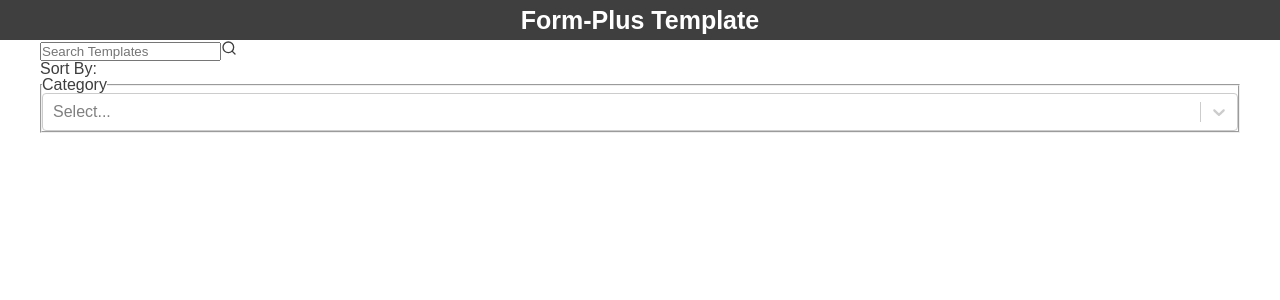
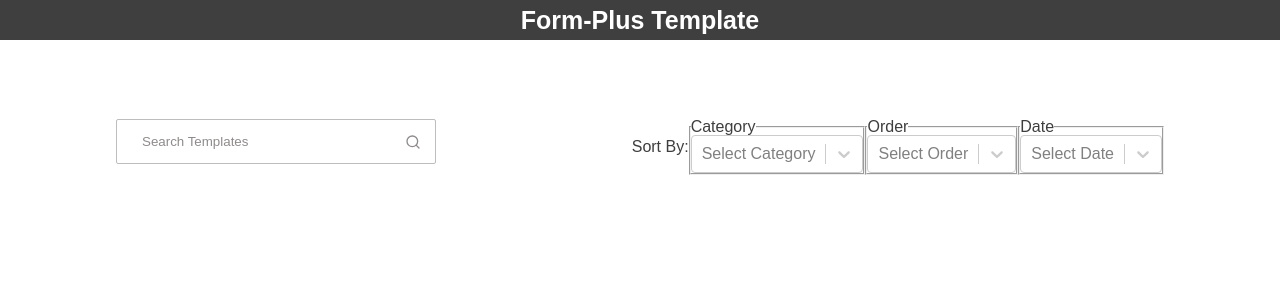
Before and after one commit to NwaguChima/form_plus, a React (Create React App) app: page / in a window 1280 px wide. Shown: the top 300 px of the page. Built offline with nearby package versions, Linux system fonts and the light colour scheme; a web font is replaced by a local one.

Commit message:
styled input

```diff
--- a/src/App.module.scss
+++ b/src/App.module.scss
@@ -1,4 +1,7 @@
+@use "./styles/variables.scss" as varr;
+
 .App {
-  max-width: 120rem;
+  max-width: 153.6rem;
   margin: 0 auto;
+  padding: varr.$main_padding;
 }
--- a/src/components/customSelect/CustomSelect.jsx
+++ b/src/components/customSelect/CustomSelect.jsx
@@ -1,12 +1,12 @@
 import React from "react";
 import Select from "react-select";
 
-const CustomSelect = ({ options, label }) => {
+const CustomSelect = ({ options, label, placeholder }) => {
   return (
     <div>
       <fieldset>
         <legend>{label}</legend>
-        <Select options={options} />
+        <Select options={options} placeholder={placeholder} />
       </fieldset>
     </div>
   );
--- a/src/components/searchNav/SearchNav.jsx
+++ b/src/components/searchNav/SearchNav.jsx
@@ -1,6 +1,7 @@
 import React from "react";
 import { FiSearch } from "react-icons/fi";
 import CustomSelect from "../customSelect/CustomSelect";
+import styles from "./SearchNav.module.scss";
 
 const options = [
   { value: "chocolate", label: "Chocolate" },
@@ -10,8 +11,8 @@ const options = [
 
 const SearchNav = () => {
   return (
-    <nav>
-      <div>
+    <nav className={styles.nav}>
+      <div className={styles.nav__input}>
         <input
           type="text"
           name="search"
@@ -23,9 +24,24 @@ const SearchNav = () => {
         </i>
       </div>
 
-      <div>
+      <div className={styles.nav__select}>
         <p>Sort By:</p>
-        <CustomSelect options={options} label="Category" />
+        <CustomSelect
+          options={options}
+          label="Category"
+          placeholder="Select Category"
+        />
+
+        <CustomSelect
+          options={options}
+          label="Order"
+          placeholder="Select Order"
+        />
+        <CustomSelect
+          options={options}
+          label="Date"
+          placeholder="Select Date"
+        />
       </div>
     </nav>
   );
--- a/src/components/searchNav/SearchNav.module.scss
+++ b/src/components/searchNav/SearchNav.module.scss
@@ -0,0 +1,52 @@
+@use "../../styles/variables.scss" as varr;
+
+.nav {
+  display: flex;
+  justify-content: space-between;
+
+  &__input {
+    display: flex;
+    align-items: center;
+    justify-content: space-between;
+    padding: 0 1.4rem;
+    padding-left: 2.5rem;
+    border: 1px solid varr.$border_color;
+    height: 4.5rem;
+    width: 32rem;
+
+    border-radius: 2px;
+    -webkit-border-radius: 2px;
+    -moz-border-radius: 2px;
+    -ms-border-radius: 2px;
+    -o-border-radius: 2px;
+
+    input {
+      border: none;
+      color: varr.$text_color;
+      height: 100%;
+      width: 90%;
+
+      &:focus {
+        outline: none;
+      }
+
+      &::placeholder {
+        color: varr.$placeholder_color;
+      }
+    }
+
+    i {
+      display: flex;
+      align-items: center;
+      justify-content: center;
+      cursor: pointer;
+      color: varr.$placeholder_color;
+      font-weight: 100;
+    }
+  }
+
+  &__select {
+    display: flex;
+    align-items: center;
+  }
+}
--- a/src/styles/variables.scss
+++ b/src/styles/variables.scss
@@ -14,5 +14,8 @@ $placeholder_color: #8f8b8b;
 $green_color: #08bd37;
 $white_bg: #e5e5e5;
 $card_bg: #ffffff;
+$border_color: #bdbdbd;
 
 $box_shadow: 0px 0px 8px -2px rgba(191, 190, 185, 0.8);
+
+$main_padding: 7.9rem 11.6rem;
```
